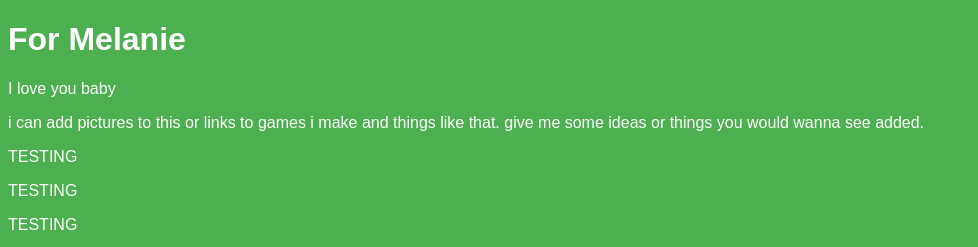
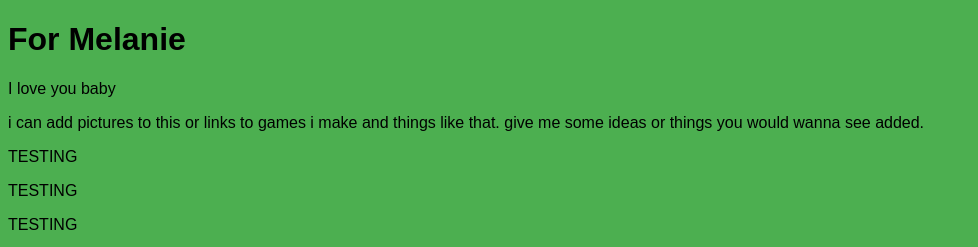
Before and after one commit to charlesda28/charlesda28.github.io, a plain HTML site: page index.html in a window 1280 px wide. Shown: the top 247 px of the page, without its empty margins (0-978 px from the left). Drawn offline with Linux system fonts and the light colour scheme.

Commit message:
Update live.css

```diff
--- a/live.css
+++ b/live.css
@@ -2,5 +2,4 @@ body {
     font-family: futura, sans-serif;
     /* Add other font-related styles if needed */
     background-color: #4CAF50; /* A lighter shade of green */
-    color: #ffffff; /* White text for better contrast */
 }
```
